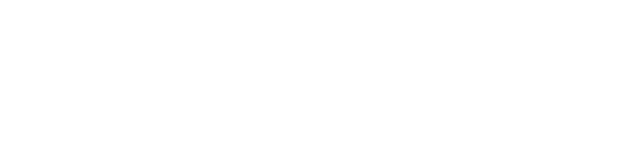
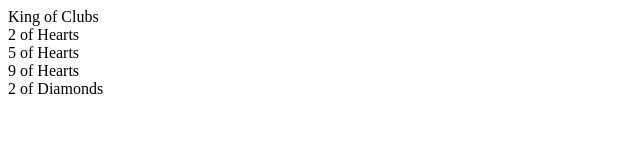
Before and after one commit to MayHyeyeonKim/it121JS, a plain HTML site: page week5/index.html in a window 1280 px wide. Shown: the whole page, without its empty margins (0-640 px from the left). Drawn offline with Linux system fonts and the light colour scheme.

Commit message:
add week5

```diff
--- a/week5/index.html
+++ b/week5/index.html
@@ -0,0 +1,36 @@
+<!DOCTYPE html>
+<html lang="en">
+<head>
+  <meta charset="UTF-8">
+  <meta http-equiv="X-UA-Compatible" content="IE=edge">
+  <meta name="viewport" content="width=device-width, initial-scale=1.0">
+  <title>Document</title>
+</head>
+<body>
+  <div id="output">
+
+  </div>
+  <script>
+    window.onload = () =>{
+      let faces = ['Ace','2','3','4','5','6','7','8','9','10','Jack','Queen','King'];
+      let shapes = ['Spades','Hearts','Diamonds','Clubs'];
+      let deck = [];
+      for(let face of faces)
+        for(let shape of shapes)
+          deck.push({value:face,suit:shape});
+
+      let cardsSet = new Set();
+      while(cardsSet.size < 5){
+        let num = Math.floor(Math.random()*52);
+        cardsSet.add(num);
+      }
+      let res = '';
+      for(let cardSet of cardsSet){
+        let card = `${deck[cardSet].value} of ${deck[cardSet].suit}`;
+        res += card+'<br>';
+      }
+      document.querySelector('#output').innerHTML = res;
+    }
+  </script>
+</body>
+</html>
```
Also changed, not shown: index.html (+1 -0 lines).
